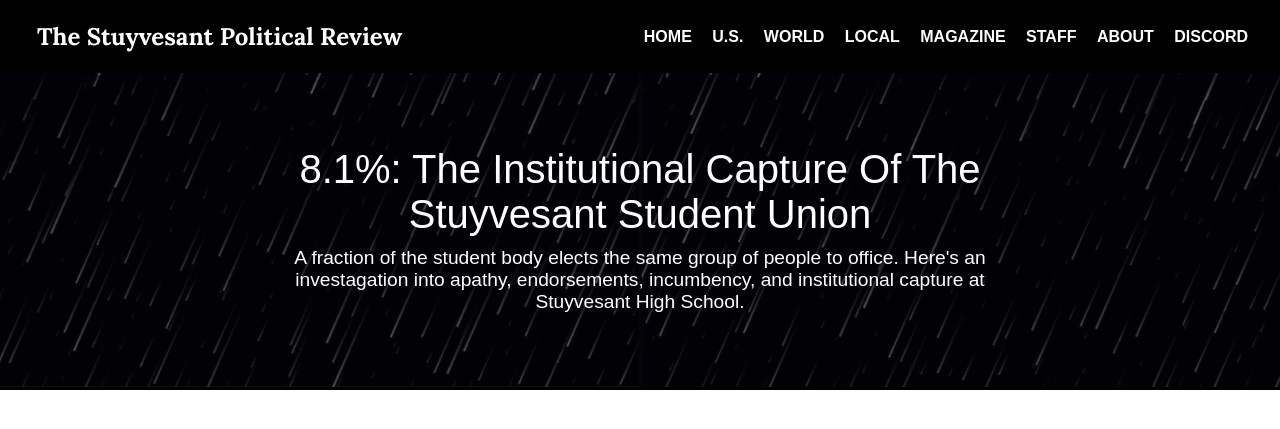
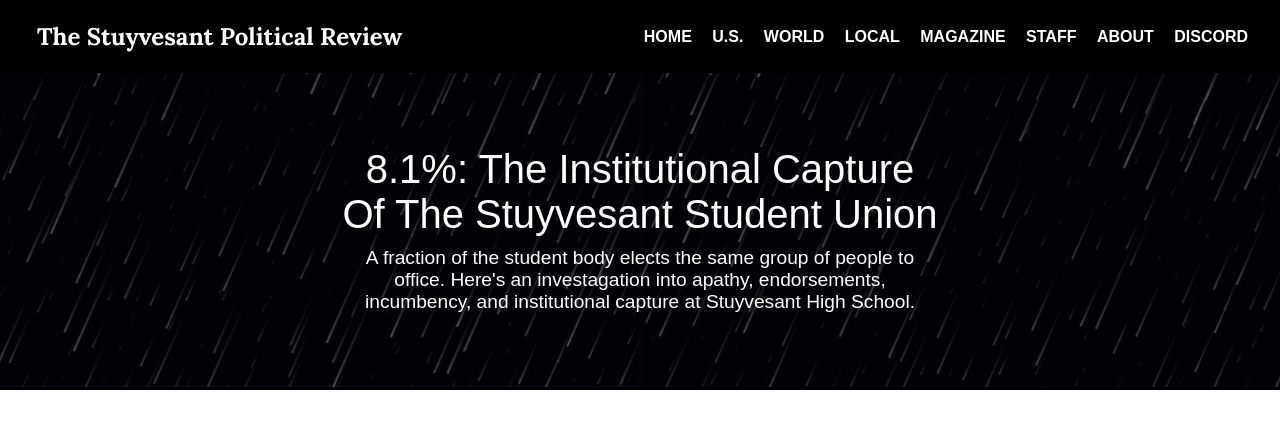
Before and after one commit to stuypoliticalreview/stuypoliticalreview.github.io, a Jekyll site: the page built from graphic/spr_investagation_1.html, in a window 1280 px wide. Shown: the top 429 px of the page. Built offline with Jekyll 4.4.1, drawn with Linux system fonts in a browser that asks for light colours.

Commit message:
stuff and stuff 2.7

```diff
--- a/assets/css/style.css
+++ b/assets/css/style.css
@@ -260,7 +260,7 @@ nav a {
 .graphic-article-main {
   color: white;
   font-size: 2.5rem;
-  max-width: 750px;
+  max-width: 600px;
   margin: 0 auto;
   padding: 5px;
   font-weight: 200;
@@ -269,7 +269,7 @@ nav a {
 
 .graphic-article-second {
   font-size: 1.2rem;
-  max-width: 700px;
+  max-width: 600px;
   margin: 0 auto;
   padding: 5px;
   font-weight: 100;
```
